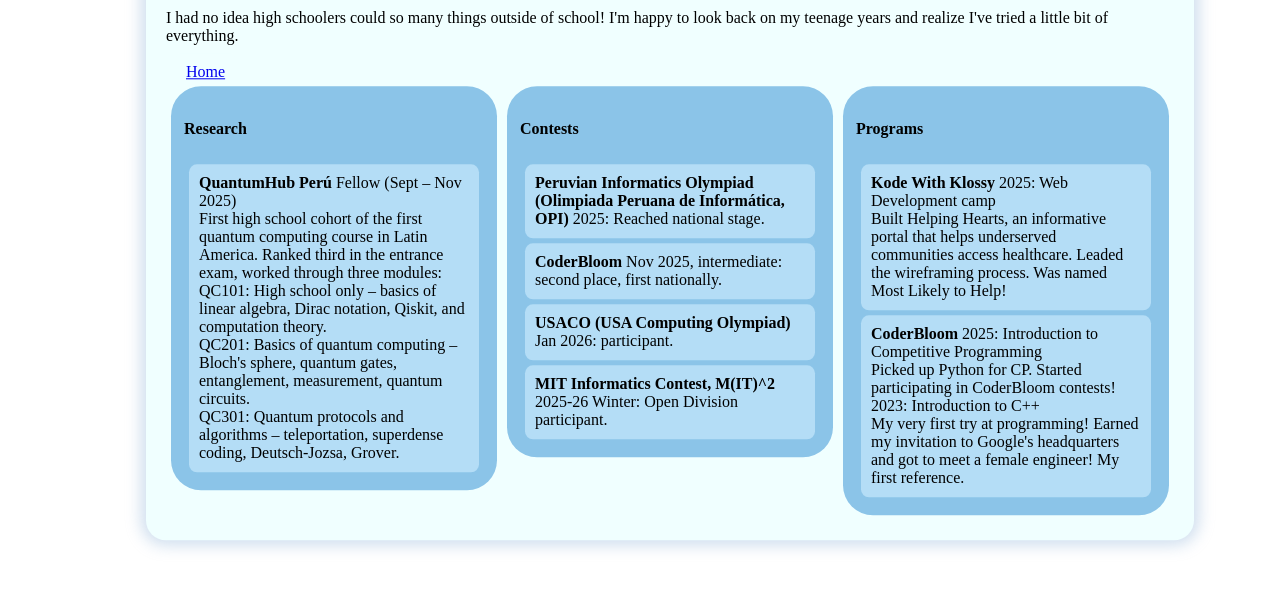
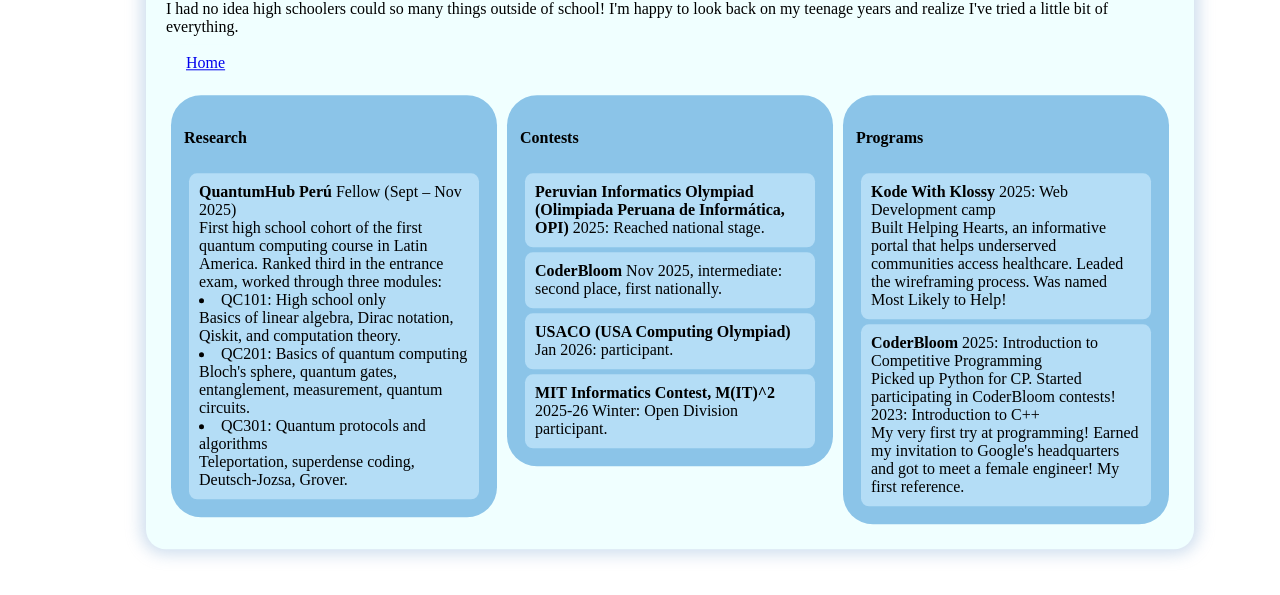
Before and after one commit to andraguoso/andraguoso.github.io, a plain HTML site: page experience.html in a window 1280 px wide. Shown: the part 205-800 px from the top of the page. Drawn offline with Linux system fonts and the light colour scheme; a script that the page names is missing.

Commit message:
Update experience.html

```diff
--- a/experience.html
+++ b/experience.html
@@ -12,7 +12,7 @@
     <h1>Experience</h1>
         I had no idea high schoolers could so many things outside of school! I'm happy to
         look back on my teenage years and realize I've tried a little bit of everything.
-        <br><br><a class="but-brow" href="index.html">Home</a>
+        <br><br><a class="but-brow" href="index.html">Home</a><br><br>
     </div>
     <div style="display: flex; align-items: flex-start;">
     <div class="EXP-BOX">
@@ -23,9 +23,9 @@
                         Fellow (Sept – Nov 2025)
                             <br>First high school cohort of the first quantum computing course in Latin America.
                             Ranked third in the entrance exam, worked through three modules:
-                            <br>QC101: High school only – basics of linear algebra, Dirac notation, Qiskit, and computation theory.
-                            <br>QC201: Basics of quantum computing – Bloch's sphere, quantum gates, entanglement, measurement, quantum circuits.
-                            <br> QC301: Quantum protocols and algorithms – teleportation, superdense coding, Deutsch-Jozsa, Grover.
+                            <li>QC101: High school only <br>Basics of linear algebra, Dirac notation, Qiskit, and computation theory.
+                            <li>QC201: Basics of quantum computing <br>Bloch's sphere, quantum gates, entanglement, measurement, quantum circuits.
+                            <li> QC301: Quantum protocols and algorithms <br> Teleportation, superdense coding, Deutsch-Jozsa, Grover.
                 </div>
             </div>
     </div>
@@ -67,10 +67,12 @@
                     <br>My very first try at programming! Earned my invitation to Google's headquarters and got to meet a female engineer!
                     My first reference.
             </div>
-    </div>
+        </div>
     </div>
     </div>
 </div>
+</body>
+</html>
     <script src="scripts.js"></script>
 </body>
 </html>
```
